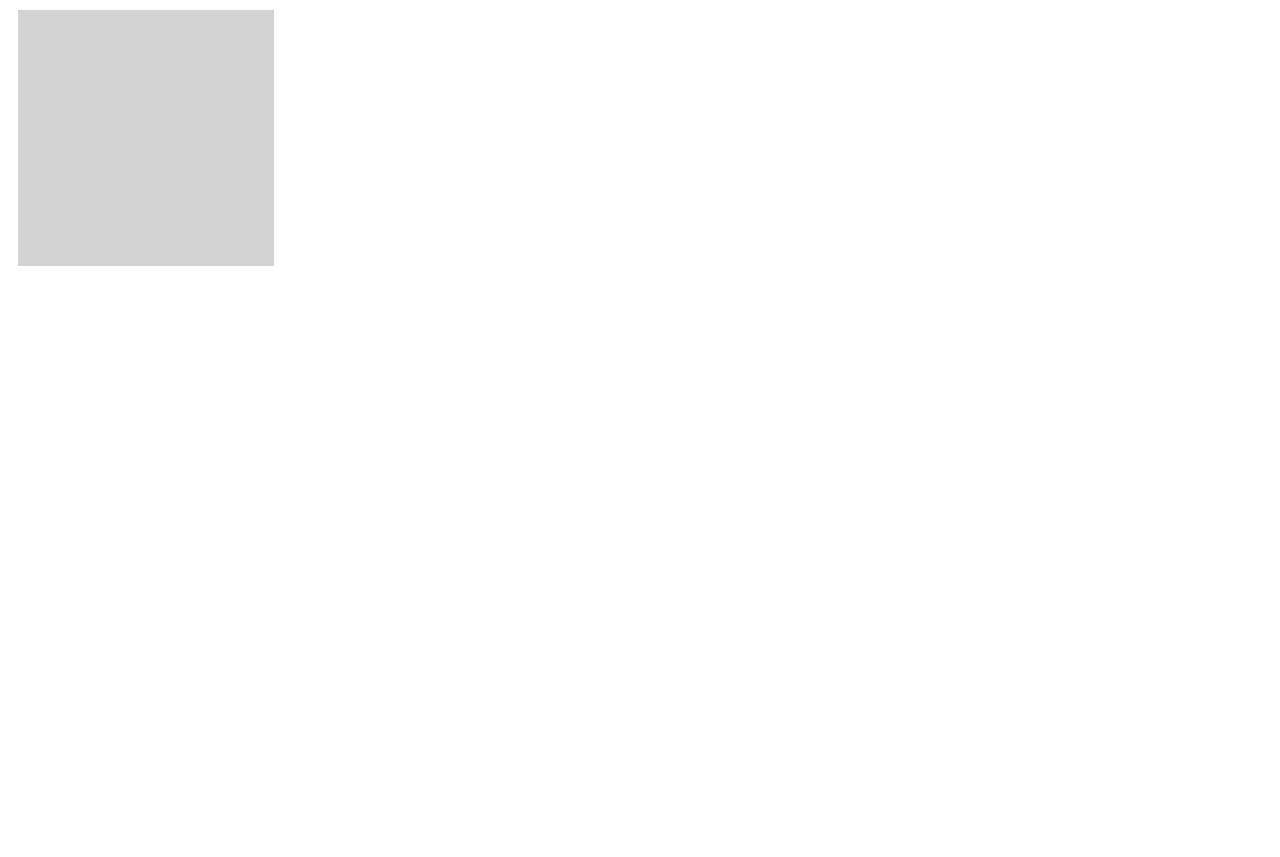
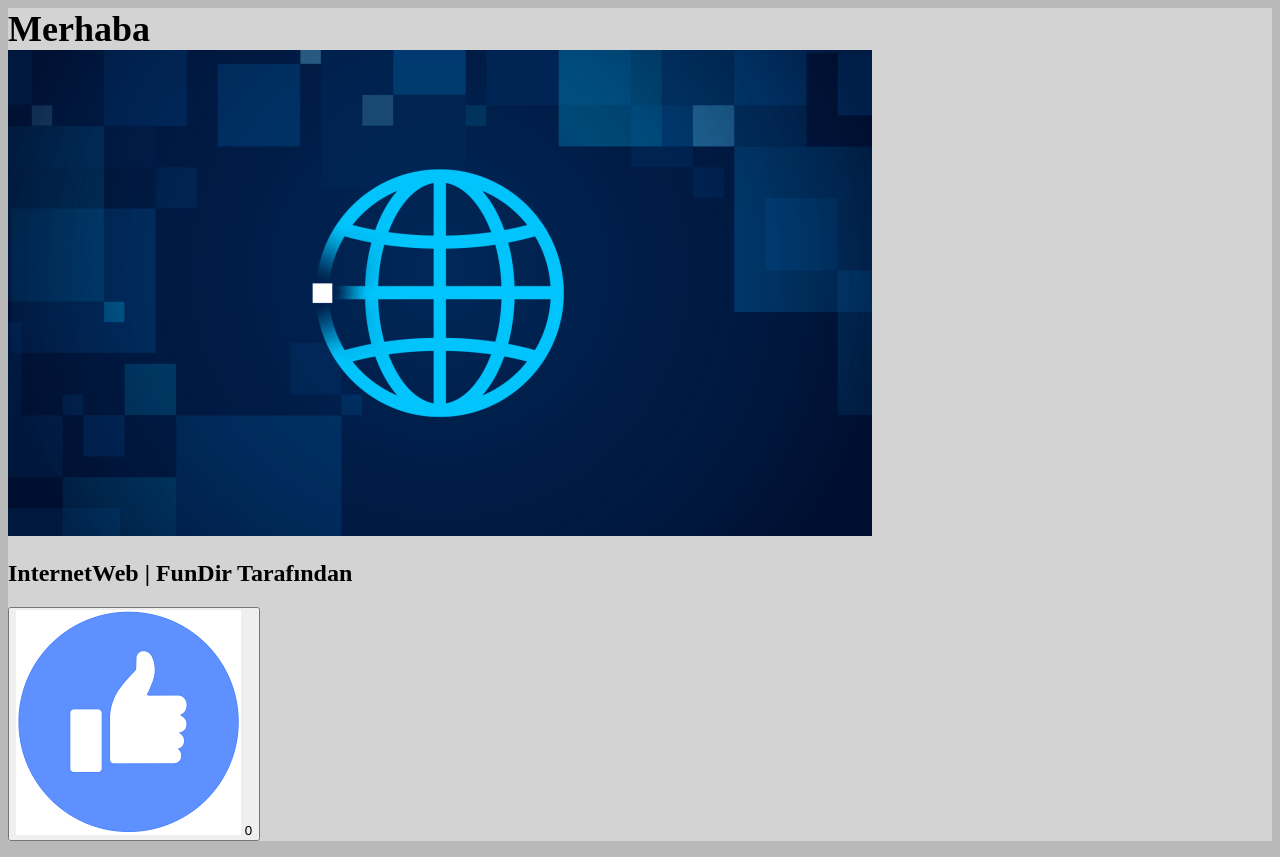
Before and after one commit to CivcivX/Worldly, a plain HTML site: page index.html in a window 1280 px wide. Before the commit the page ends 800 px from the top, so only its background shows below. Drawn offline with Linux system fonts and the light colour scheme.

Commit message:
Uploaded 22:06 15/1/23

```diff
--- a/index.html
+++ b/index.html
@@ -5,10 +5,18 @@
     <meta name="viewport" content="width=device-width, initial-scale=1.0">
     <title>Worldy | Home</title>
     <link rel="stylesheet" href="worldy.gt_min.css">
+    <script src="like.js"></script>
 </head>
-<body>
+<body onload="like_it()">
     <div class="group medsquare">
-
+        <h1 class="title">Merhaba</h1>
+        <img src="language-icon-lvl-2-abstract-bg.png.rendition.intel.web.864.486.png">
+        <h2>InternetWeb | FunDir Tarafından</h2>
+        <button id="like-btn" type="submit" onclick="like_like()">
+            <img src="begen.png">
+            <span class="count"></span>
+        </button>
     </div>
+    <div><dir></dir></div>
 </body>
 </html>
--- /dev/null
+++ b/like.js
@@ -0,0 +1,15 @@
+function like_it() {
+    var likeCount = parseInt(localStorage.getItem("likes"));
+    if(likeCount == null || isNaN(likeCount)) {
+        likeCount = 0;
+        localStorage.setItem("likes", likeCount.toString());
+    }
+    document.querySelector("#like-btn .count").innerHTML = likeCount.toString();
+}
+
+function like_like() {
+    var likeCount = parseInt(localStorage.getItem("likes"));
+    likeCount = likeCount + 1;
+    localStorage.setItem("likes", likeCount.toString());
+    document.querySelector("#like-btn .count").innerHTML = likeCount.toString();
+}
--- a/worldy.gt_min.css
+++ b/worldy.gt_min.css
@@ -1,12 +1,29 @@
+html {
+    background-color: rgb(185, 185, 185);
+}
 .group {
     padding: auto;
     max-height: auto;
     max-width: auto;
-    margin: 10px 10px 10px 10px;
-    padding: 3px 3px 3px 3px;
+    padding: 3 3 3 3;
+    transition: box-shadow 0.2s;
+}
+.group:hover {
+    -webkit-box-shadow: 10px 7px 77px 3px rgba(0,0,0,0.75);
+    -moz-box-shadow: 10px 7px 77px 3px rgba(0,0,0,0.75);
+    box-shadow: 10px 7px 77px 3px rgba(0,0,0,0.75);
 }
 .medsquare {
-    width: 250px;
-    height: 250px;
+    width: auto;
+    height: auto;
     background-color: lightgray;
 }
+.title {
+    font-family: 'Cherry Bomb';
+    font-size: 36px;
+    align-items: flex-start;
+    margin: 0 0 0 0;
+}
+h2 {
+    font-family: 'Cherry Bomb';
+}
```
Also changed, not shown: begen.png (added), language-icon-lvl-2-abstract-bg.png.rendition.intel.web.864.486.png (added).
